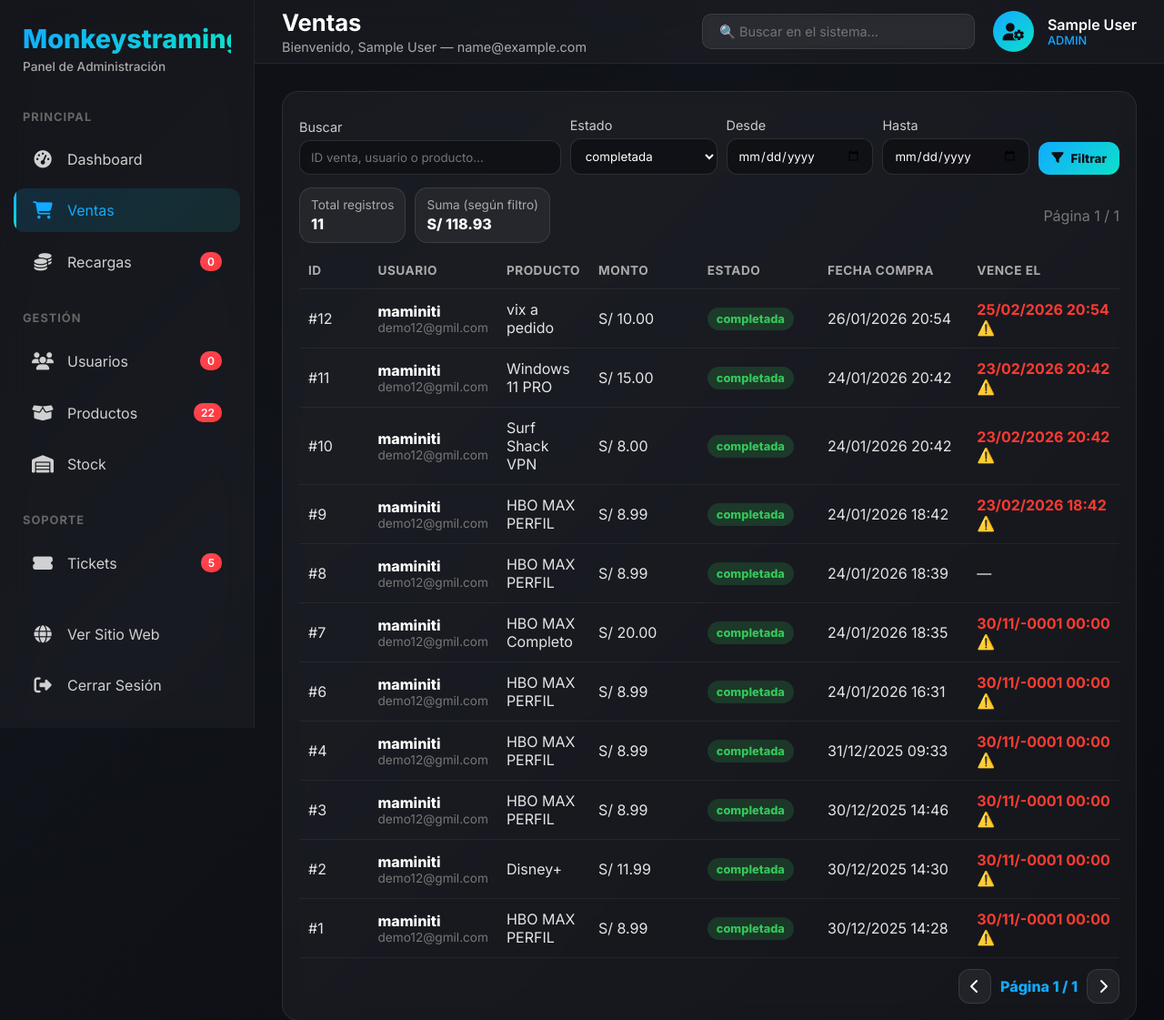
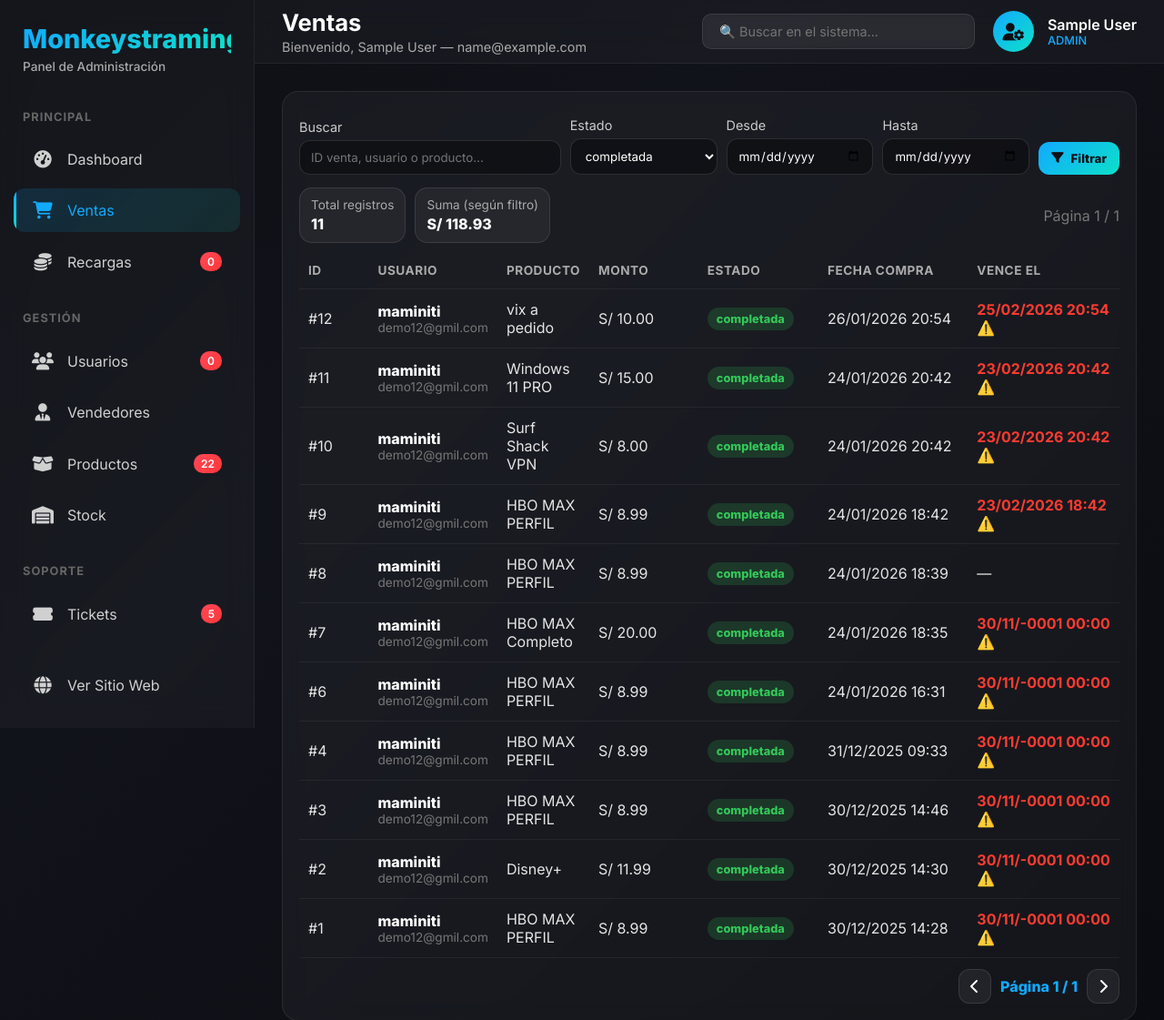
Before and after one commit to casu5/monkeystraming, a PHP site: page /admin/ventas.php in a window 1280 px wide. Shown: the top 1121 px of the page at 91% size. Run offline with PHP 8.4, Linux system fonts and the light colour scheme; the visitor is signed in with stand-in values (Sample User, id 1); data comes from the database, SQL or seed files in the repository.

Commit message:
modificacion slideabear

```diff
--- a/admin/index.php
+++ b/admin/index.php
@@ -448,6 +448,9 @@ $adminEmail = $admin['email'] ?? '';
                 <i class="fas fa-users"></i><span>Usuarios</span>
                 <span class="menu-badge"><?php echo (int)$estadisticas['usuarios_nuevos_hoy']; ?></span>
             </a>
+                        <a href="vendedores.php" class="menu-item">
+                <i class="fas fa-user-tie"></i><span>Vendedores</span>
+            </a>
             <a href="productos-admin.php" class="menu-item">
                 <i class="fas fa-box-open"></i><span>Productos</span>
                 <span class="menu-badge"><?php echo (int)$estadisticas['productos_agotados']; ?></span>
--- a/admin/productos-admin.php
+++ b/admin/productos-admin.php
@@ -678,6 +678,9 @@ function navActive(string $file, string $currentPage): string { return $currentP
                 <i class="fas fa-users"></i><span>Usuarios</span>
                 <span class="menu-badge"><?php echo (int)$estadisticas['usuarios_nuevos_hoy']; ?></span>
             </a>
+                        <a href="vendedores.php" class="menu-item <?php echo navActive('vendedores.php', $currentPage); ?>">
+                <i class="fas fa-user-tie"></i><span>Vendedores</span>
+            </a>
             <a href="productos-admin.php" class="menu-item <?php echo navActive('productos-admin.php', $currentPage); ?>">
                 <i class="fas fa-box-open"></i><span>Productos</span>
                 <span class="menu-badge"><?php echo (int)$estadisticas['productos_agotados']; ?></span>
--- a/admin/recargas-admin.php
+++ b/admin/recargas-admin.php
@@ -612,6 +612,9 @@ $adminEmail = $admin['email'] ?? '';
                 <i class="fas fa-users"></i><span>Usuarios</span>
                 <span class="menu-badge"><?php echo (int)$estadisticas['usuarios_nuevos_hoy']; ?></span>
             </a>
+                        <a href="vendedores.php" class="menu-item <?php echo navActive('vendedores.php', $currentPage); ?>">
+                <i class="fas fa-user-tie"></i><span>Vendedores</span>
+            </a>
             <a href="productos-admin.php" class="menu-item <?php echo navActive('productos-admin.php', $currentPage); ?>">
                 <i class="fas fa-box-open"></i><span>Productos</span>
                 <span class="menu-badge"><?php echo (int)$estadisticas['productos_agotados']; ?></span>
--- a/admin/stock.php
+++ b/admin/stock.php
@@ -448,6 +448,9 @@ $page_title = "Stock - Admin - Monkeystraming";
         <i class="fas fa-users"></i><span>Usuarios</span>
         <span class="menu-badge"><?php echo (int)$estadisticas['usuarios_nuevos_hoy']; ?></span>
       </a>
+      <a href="vendedores.php" class="menu-item <?php echo navActive('vendedores.php', $currentPage); ?>">
+        <i class="fas fa-user-tie"></i><span>Vendedores</span>
+      </a>
       <a href="productos-admin.php" class="menu-item <?php echo navActive('productos-admin.php', $currentPage); ?>">
         <i class="fas fa-box-open"></i><span>Productos</span>
         <span class="menu-badge"><?php echo (int)$estadisticas['productos_agotados']; ?></span>
--- a/admin/tickets.php
+++ b/admin/tickets.php
@@ -791,6 +791,9 @@ $page_title = "Tickets - Admin - Monkeystraming";
         <i class="fas fa-users"></i><span>Usuarios</span>
         <span class="menu-badge"><?php echo (int)$estadisticas['usuarios_nuevos_hoy']; ?></span>
       </a>
+      <a href="vendedores.php" class="menu-item <?php echo navActive('vendedores.php', $currentPage); ?>">
+        <i class="fas fa-user-tie"></i><span>Vendedores</span>
+      </a>
       <a href="productos-admin.php" class="menu-item <?php echo navActive('productos-admin.php', $currentPage); ?>">
         <i class="fas fa-box-open"></i><span>Productos</span>
         <span class="menu-badge"><?php echo (int)$estadisticas['productos_agotados']; ?></span>
--- a/admin/usuarios.php
+++ b/admin/usuarios.php
@@ -444,6 +444,9 @@ $adminEmail = $admin['email'] ?? '';
                 <i class="fas fa-users"></i><span>Usuarios</span>
                 <span class="menu-badge"><?php echo (int)$estadisticas['usuarios_nuevos_hoy']; ?></span>
             </a>
+                        <a href="vendedores.php" class="menu-item <?php echo navActive('vendedores.php', $currentPage); ?>">
+                <i class="fas fa-user-tie"></i><span>Vendedores</span>
+            </a>
             <a href="productos-admin.php" class="menu-item <?php echo navActive('productos-admin.php', $currentPage); ?>">
                 <i class="fas fa-box-open"></i><span>Productos</span>
                 <span class="menu-badge"><?php echo (int)$estadisticas['productos_agotados']; ?></span>
--- a/admin/ventas.php
+++ b/admin/ventas.php
@@ -440,6 +440,9 @@ $adminEmail = $admin['email'] ?? '';
                 <i class="fas fa-users"></i><span>Usuarios</span>
                 <span class="menu-badge"><?php echo (int)$estadisticas['usuarios_nuevos_hoy']; ?></span>
             </a>
+                        <a href="vendedores.php" class="menu-item <?php echo navActive('vendedores.php', $currentPage); ?>">
+                <i class="fas fa-user-tie"></i><span>Vendedores</span>
+            </a>
             <a href="productos-admin.php" class="menu-item <?php echo navActive('productos-admin.php', $currentPage); ?>">
                 <i class="fas fa-box-open"></i><span>Productos</span>
                 <span class="menu-badge"><?php echo (int)$estadisticas['productos_agotados']; ?></span>
```
